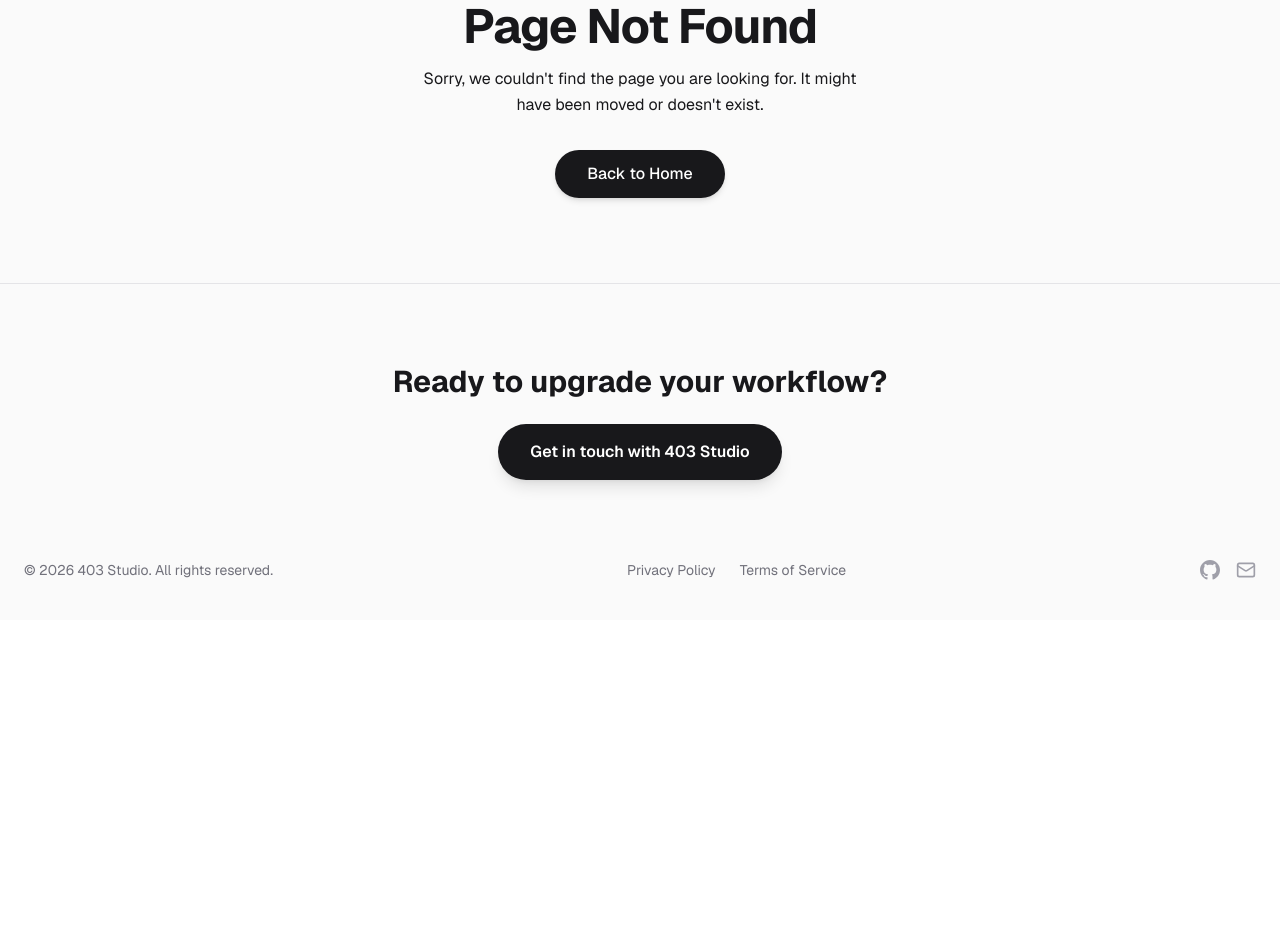
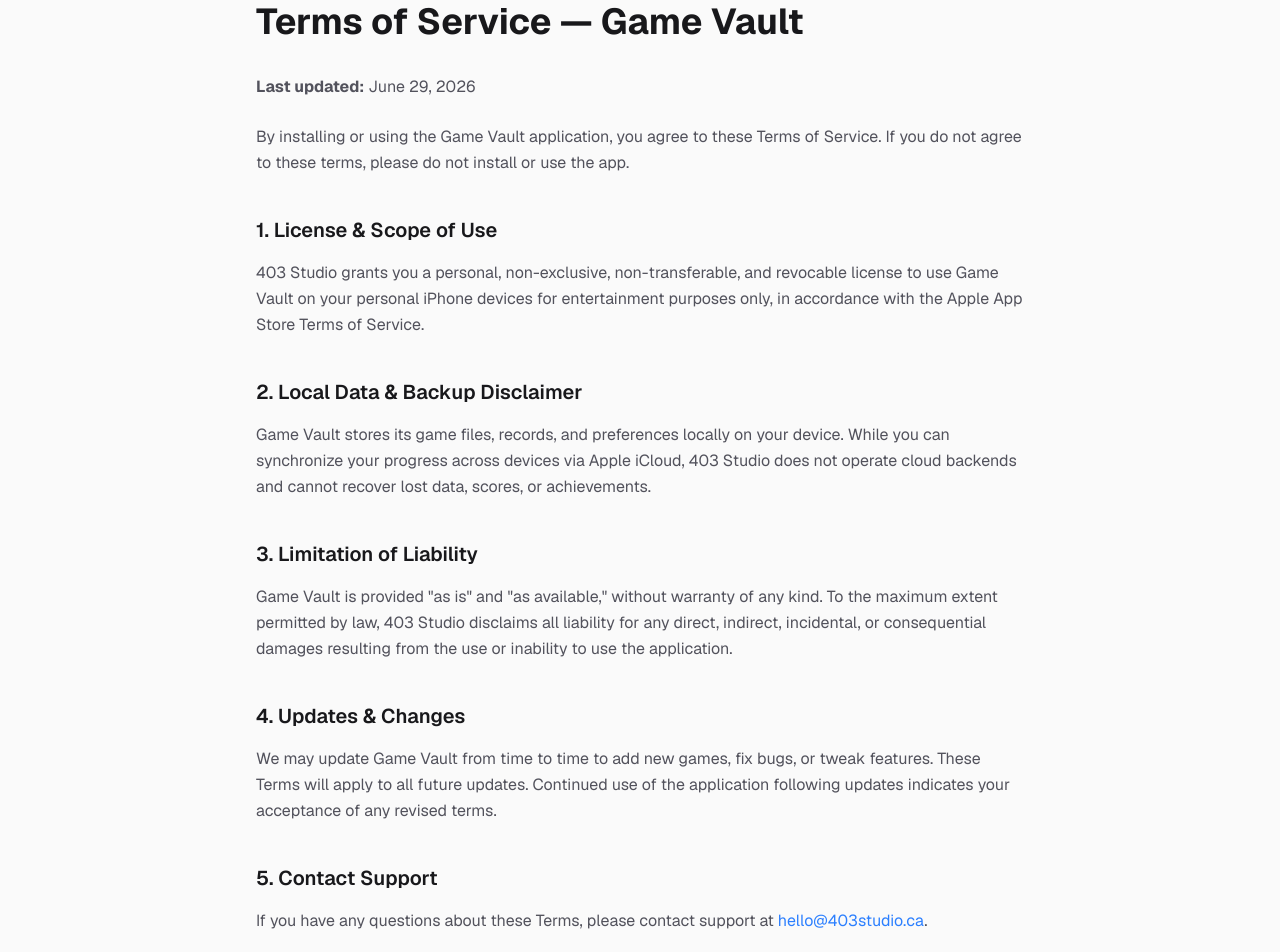
Before and after one commit to Stueygr/403Studio, a Next.js app: page /terms/game-vault in a window 1280 px wide. Before the commit this address had no page. Shown: the part 180-1132 px from the top of the page. Before the commit the page ends 800 px from the top, so only its background shows below. Built offline with nearby package versions, Linux system fonts and the light colour scheme.

Commit message:
Add dedicated Game Vault Terms and Privacy pages, fix background transparency, and refine cards copy

```diff
--- a/app/page.tsx
+++ b/app/page.tsx
@@ -150,7 +150,7 @@
             <ScrollReveal delay={1}>
               <div className="text-center md:text-left p-6 rounded-2xl bg-white dark:bg-zinc-900 border border-zinc-200/60 dark:border-zinc-800 h-full">
                 <div className="w-12 h-12 rounded-xl bg-emerald-500/10 text-emerald-500 border border-emerald-500/20 flex items-center justify-center mb-4 mx-auto md:mx-0">
-                  <svg xmlns="http://www.w3.org/2000/svg" width="24" height="24" viewBox="0 0 24 24" fill="none" stroke="currentColor" strokeWidth="2" strokeLinecap="round" strokeLinejoin="round"><rect width="18" height="11" x="3" y="11" rx="2" ry="2"/><path d="M7 11V7a5 5 0 0 1 10 0v4"/></svg>
+                  <svg xmlns="http://www.w3.org/2000/svg" width="24" height="24" viewBox="0 0 24 24" fill="none" stroke="currentColor" strokeWidth="2" strokeLinecap="round" strokeLinejoin="round"><circle cx="12" cy="12" r="10"/><path d="M12 2a14.5 14.5 0 0 0 0 20 14.5 14.5 0 0 0 0-20"/><path d="M2 12h20"/></svg>
                 </div>
                 <h3 className="text-lg font-bold mb-2">Ready Anywhere</h3>
                 <p className="text-sm text-zinc-600 dark:text-zinc-400 leading-relaxed">
@@ -161,7 +161,7 @@
             <ScrollReveal delay={2}>
               <div className="text-center md:text-left p-6 rounded-2xl bg-white dark:bg-zinc-900 border border-zinc-200/60 dark:border-zinc-800 h-full">
                 <div className="w-12 h-12 rounded-xl bg-amber-500/10 text-amber-500 border border-amber-500/20 flex items-center justify-center mb-4 mx-auto md:mx-0">
-                  <svg xmlns="http://www.w3.org/2000/svg" width="24" height="24" viewBox="0 0 24 24" fill="none" stroke="currentColor" strokeWidth="2" strokeLinecap="round" strokeLinejoin="round"><path d="M13 2 3 14h9l-1 8 10-12h-9l1-8z"/></svg>
+                  <svg xmlns="http://www.w3.org/2000/svg" width="24" height="24" viewBox="0 0 24 24" fill="none" stroke="currentColor" strokeWidth="2" strokeLinecap="round" strokeLinejoin="round"><rect width="20" height="12" x="2" y="6" rx="3" ry="3"/><path d="M6 12h4"/><path d="M8 10v4"/><path d="M15 13h.01"/><path d="M18 11h.01"/></svg>
                 </div>
                 <h3 className="text-lg font-bold mb-2">Fun Without Friction</h3>
                 <p className="text-sm text-zinc-600 dark:text-zinc-400 leading-relaxed">
@@ -172,7 +172,7 @@
             <ScrollReveal delay={3}>
               <div className="text-center md:text-left p-6 rounded-2xl bg-white dark:bg-zinc-900 border border-zinc-200/60 dark:border-zinc-800 h-full">
                 <div className="w-12 h-12 rounded-xl bg-sky-500/10 text-sky-500 border border-sky-500/20 flex items-center justify-center mb-4 mx-auto md:mx-0">
-                  <svg xmlns="http://www.w3.org/2000/svg" width="24" height="24" viewBox="0 0 24 24" fill="none" stroke="currentColor" strokeWidth="2" strokeLinecap="round" strokeLinejoin="round"><path d="m2 8 2 2-2 2 2 2-2 2"/><path d="m22 8-2 2 2 2-2 2 2 2"/><line x1="9" x2="15" y1="12" y2="12"/></svg>
+                  <svg xmlns="http://www.w3.org/2000/svg" width="24" height="24" viewBox="0 0 24 24" fill="none" stroke="currentColor" strokeWidth="2" strokeLinecap="round" strokeLinejoin="round"><polygon points="13 2 3 14 12 14 11 22 21 10 12 10 13 2"/></svg>
                 </div>
                 <h3 className="text-lg font-bold mb-2">Built for iPhone</h3>
                 <p className="text-sm text-zinc-600 dark:text-zinc-400 leading-relaxed">
--- /dev/null
+++ b/app/privacy/game-vault/page.tsx
@@ -0,0 +1,45 @@
+import type { Metadata } from "next";
+import { LegalLayout } from "@/components/LegalLayout";
+import { site } from "@/lib/site";
+
+export const metadata: Metadata = {
+  title: "Privacy Policy — Game Vault",
+  description: `Privacy policy for Game Vault by ${site.name}.`,
+};
+
+export default function GameVaultPrivacyPage() {
+  return (
+    <LegalLayout title="Privacy Policy — Game Vault">
+      <p>
+        <strong>Last updated:</strong> June 29, 2026
+      </p>
+      <p>
+        Game Vault is built and published by {site.name}. We believe your gaming habits should remain private. This policy outlines how your data is handled.
+      </p>
+
+      <h2 className="text-xl font-semibold text-zinc-900 dark:text-zinc-50 mt-10 mb-4">1. Data Storage & Privacy</h2>
+      <p>
+        Game Vault operates entirely locally on your iPhone. Your puzzle progress, high scores, active game states, and stats are stored directly in your device&apos;s sandbox storage. We do not run third-party databases, and we never collect, store, or sell your personal data.
+      </p>
+
+      <h2 className="text-xl font-semibold text-zinc-900 dark:text-zinc-50 mt-10 mb-4">2. Apple iCloud Syncing</h2>
+      <p>
+        If you choose to sync your game progress across multiple personal devices, synchronization is handled securely and directly through Apple iCloud via your personal Apple ID login. {site.name} has no access to your iCloud account, your credentials, or the synced data.
+      </p>
+
+      <h2 className="text-xl font-semibold text-zinc-900 dark:text-zinc-50 mt-10 mb-4">3. Third-Party Analytics & Ads</h2>
+      <p>
+        We do not integrate any tracking SDKs, cookies, or third-party analytics libraries. If we offer ad-supported features, ad delivery is handled securely using native iOS components which respect your system-level tracking preferences.
+      </p>
+
+      <h2 className="text-xl font-semibold text-zinc-900 dark:text-zinc-50 mt-10 mb-4">4. Contact Information</h2>
+      <p>
+        For privacy inquiries or support questions, please email us at{" "}
+        <a href={`mailto:${site.email}`} className="text-blue-500 hover:underline">
+          {site.email}
+        </a>
+        .
+      </p>
+    </LegalLayout>
+  );
+}
--- /dev/null
+++ b/app/terms/game-vault/page.tsx
@@ -0,0 +1,50 @@
+import type { Metadata } from "next";
+import { LegalLayout } from "@/components/LegalLayout";
+import { site } from "@/lib/site";
+
+export const metadata: Metadata = {
+  title: "Terms of Service — Game Vault",
+  description: `Terms of service for Game Vault by ${site.name}.`,
+};
+
+export default function GameVaultTermsPage() {
+  return (
+    <LegalLayout title="Terms of Service — Game Vault">
+      <p>
+        <strong>Last updated:</strong> June 29, 2026
+      </p>
+      <p>
+        By installing or using the Game Vault application, you agree to these Terms of Service. If you do not agree to these terms, please do not install or use the app.
+      </p>
+
+      <h2 className="text-xl font-semibold text-zinc-900 dark:text-zinc-50 mt-10 mb-4">1. License & Scope of Use</h2>
+      <p>
+        {site.name} grants you a personal, non-exclusive, non-transferable, and revocable license to use Game Vault on your personal iPhone devices for entertainment purposes only, in accordance with the Apple App Store Terms of Service.
+      </p>
+
+      <h2 className="text-xl font-semibold text-zinc-900 dark:text-zinc-50 mt-10 mb-4">2. Local Data & Backup Disclaimer</h2>
+      <p>
+        Game Vault stores its game files, records, and preferences locally on your device. While you can synchronize your progress across devices via Apple iCloud, {site.name} does not operate cloud backends and cannot recover lost data, scores, or achievements.
+      </p>
+
+      <h2 className="text-xl font-semibold text-zinc-900 dark:text-zinc-50 mt-10 mb-4">3. Limitation of Liability</h2>
+      <p>
+        Game Vault is provided &quot;as is&quot; and &quot;as available,&quot; without warranty of any kind. To the maximum extent permitted by law, {site.name} disclaims all liability for any direct, indirect, incidental, or consequential damages resulting from the use or inability to use the application.
+      </p>
+
+      <h2 className="text-xl font-semibold text-zinc-900 dark:text-zinc-50 mt-10 mb-4">4. Updates & Changes</h2>
+      <p>
+        We may update Game Vault from time to time to add new games, fix bugs, or tweak features. These Terms will apply to all future updates. Continued use of the application following updates indicates your acceptance of any revised terms.
+      </p>
+
+      <h2 className="text-xl font-semibold text-zinc-900 dark:text-zinc-50 mt-10 mb-4">5. Contact Support</h2>
+      <p>
+        If you have any questions about these Terms, please contact support at{" "}
+        <a href={`mailto:${site.email}`} className="text-blue-500 hover:underline">
+          {site.email}
+        </a>
+        .
+      </p>
+    </LegalLayout>
+  );
+}
--- a/components/SiteFooter.tsx
+++ b/components/SiteFooter.tsx
@@ -3,17 +3,7 @@
 
 export function SiteFooter() {
   return (
-    <footer className="border-t border-zinc-200 dark:border-zinc-800 pt-20 pb-10 px-6 text-center">
-      <div className="max-w-2xl mx-auto mb-20">
-        <h2 className="text-3xl font-bold mb-6">Ready to upgrade your workflow?</h2>
-        <Link
-          href="/#contact"
-          className="inline-block px-8 py-4 rounded-full bg-zinc-900 dark:bg-white text-white dark:text-zinc-900 font-semibold shadow-lg hover:shadow-xl transition-all hover:-translate-y-1"
-        >
-          Get in touch with {site.name}
-        </Link>
-      </div>
-
+    <footer className="border-t border-zinc-200 dark:border-zinc-800 pt-12 pb-10 px-6 text-center">
       <div className="max-w-7xl mx-auto flex flex-col md:flex-row items-center justify-between gap-6">
         {/* Copyright */}
         <p className="text-sm text-zinc-500 dark:text-zinc-600">
```
Also changed, not shown: public/hero_devices.png.
